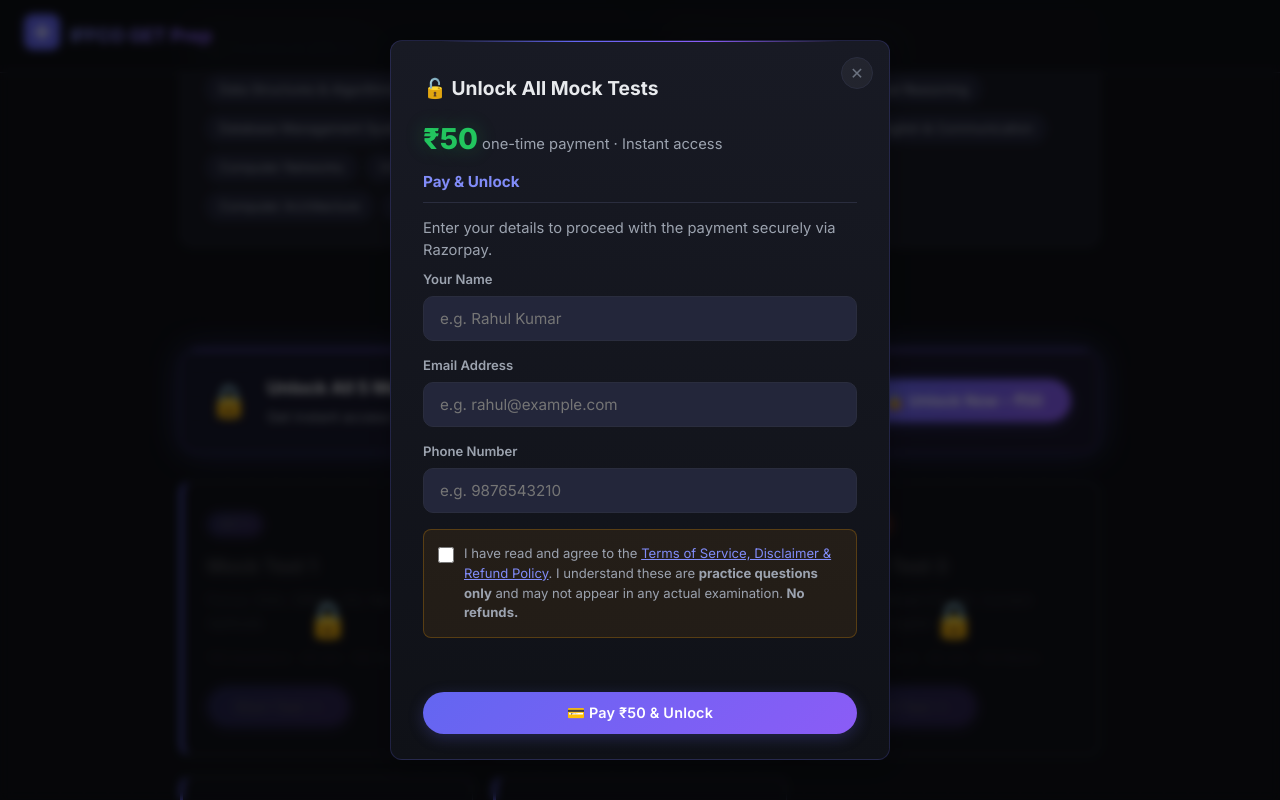
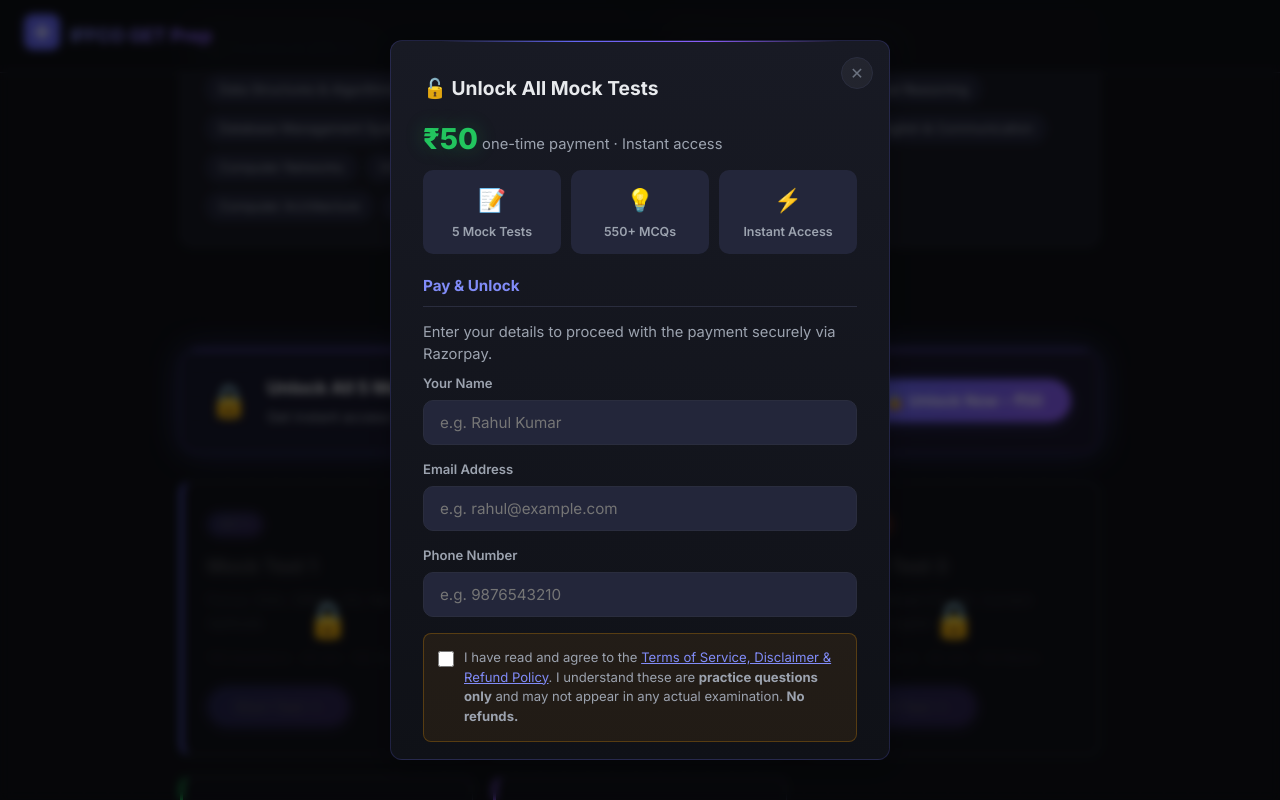
Before and after one commit to vishv3010/iffcomock, a website: page index.html in a window 1280 px wide. Both pictures are taken after a click on the button "🔓 Unlock Now – ₹50". Shown: the part 731-1531 px from the top of the page. Drawn offline with Linux system fonts and the light colour scheme.

Commit message:
UI upgrade: payment modal features, security badge, colored card borders

```diff
--- a/index.html
+++ b/index.html
@@ -116,7 +116,7 @@
             </div>
 
             <div class="test-cards">
-                <div class="test-card" onclick="handleTestClick(0)">
+                <div class="test-card" style="border-left-color:#6366f1;" onclick="handleTestClick(0)">
                     <div class="test-card-lock" id="lock-0">🔒</div>
                     <div class="test-card-badge">SET 1</div>
                     <h3>Mock Test 1</h3>
@@ -124,7 +124,7 @@
                     <div class="test-card-meta">100 Questions · 45 min · 100 Marks</div>
                     <button class="btn-start">Start Test →</button>
                 </div>
-                <div class="test-card" onclick="handleTestClick(1)">
+                <div class="test-card" style="border-left-color:#06b6d4;" onclick="handleTestClick(1)">
                     <div class="test-card-lock" id="lock-1">🔒</div>
                     <div class="test-card-badge set2">SET 2</div>
                     <h3>Mock Test 2</h3>
@@ -132,7 +132,7 @@
                     <div class="test-card-meta">100 Questions · 45 min · 100 Marks</div>
                     <button class="btn-start">Start Test →</button>
                 </div>
-                <div class="test-card" onclick="handleTestClick(2)">
+                <div class="test-card" style="border-left-color:#f59e0b;" onclick="handleTestClick(2)">
                     <div class="test-card-lock" id="lock-2">🔒</div>
                     <div class="test-card-badge set3">SET 3</div>
                     <h3>Mock Test 3</h3>
@@ -140,7 +140,7 @@
                     <div class="test-card-meta">100 Questions · 45 min · 100 Marks</div>
                     <button class="btn-start">Start Test →</button>
                 </div>
-                <div class="test-card" onclick="handleTestClick(3)">
+                <div class="test-card" style="border-left-color:#22c55e;" onclick="handleTestClick(3)">
                     <div class="test-card-lock" id="lock-3">🔒</div>
                     <div class="test-card-badge set4">SET 4 · EASY</div>
                     <h3>Mock Test 4 (Easy)</h3>
@@ -148,7 +148,7 @@
                     <div class="test-card-meta">100 Questions · 45 min · 100 Marks</div>
                     <button class="btn-start">Start Test →</button>
                 </div>
-                <div class="test-card" onclick="handleTestClick(4)">
+                <div class="test-card" style="border-left-color:#8b5cf6;" onclick="handleTestClick(4)">
                     <div class="test-card-lock" id="lock-4">🔒</div>
                     <div class="test-card-badge" style="background:var(--primary-dark)">SET 5 · FULL LENGTH</div>
                     <h3>Mock Test 5 (Ultimate)</h3>
@@ -386,6 +386,22 @@
             <h3>🔓 Unlock All Mock Tests</h3>
             <p class="payment-price"><span class="price-tag">₹50</span> one-time payment · Instant access</p>
 
+            <!-- What you get -->
+            <div style="display:flex;flex-wrap:wrap;gap:10px;margin-bottom:20px;">
+                <div style="flex:1;min-width:120px;background:var(--bg-input);border-radius:10px;padding:12px;text-align:center;">
+                    <div style="font-size:1.4rem;margin-bottom:4px;">📝</div>
+                    <div style="font-size:0.78rem;color:var(--text-dim);font-weight:600;">5 Mock Tests</div>
+                </div>
+                <div style="flex:1;min-width:120px;background:var(--bg-input);border-radius:10px;padding:12px;text-align:center;">
+                    <div style="font-size:1.4rem;margin-bottom:4px;">💡</div>
+                    <div style="font-size:0.78rem;color:var(--text-dim);font-weight:600;">550+ MCQs</div>
+                </div>
+                <div style="flex:1;min-width:120px;background:var(--bg-input);border-radius:10px;padding:12px;text-align:center;">
+                    <div style="font-size:1.4rem;margin-bottom:4px;">⚡</div>
+                    <div style="font-size:0.78rem;color:var(--text-dim);font-weight:600;">Instant Access</div>
+                </div>
+            </div>
+
             <!-- Step 1: Pay -->
             <div id="pay-step-1" class="pay-step">
                 <div class="pay-step-header">Pay & Unlock</div>
@@ -413,6 +429,11 @@
 
                 <p id="pay-error" class="pay-error"></p>
                 <button class="btn-start" style="width:100%;margin-top:12px;" onclick="initiateRazorpayPayment()">💳 Pay ₹50 & Unlock</button>
+
+                <!-- Security badge -->
+                <div style="text-align:center;margin-top:14px;padding-top:12px;border-top:1px solid var(--border);">
+                    <span style="font-size:0.75rem;color:var(--text-dimmer);display:inline-flex;align-items:center;gap:6px;">🔒 Secured by Razorpay · 256-bit SSL Encryption</span>
+                </div>
             </div>
 
             <!-- Step 3: Success -->
```
